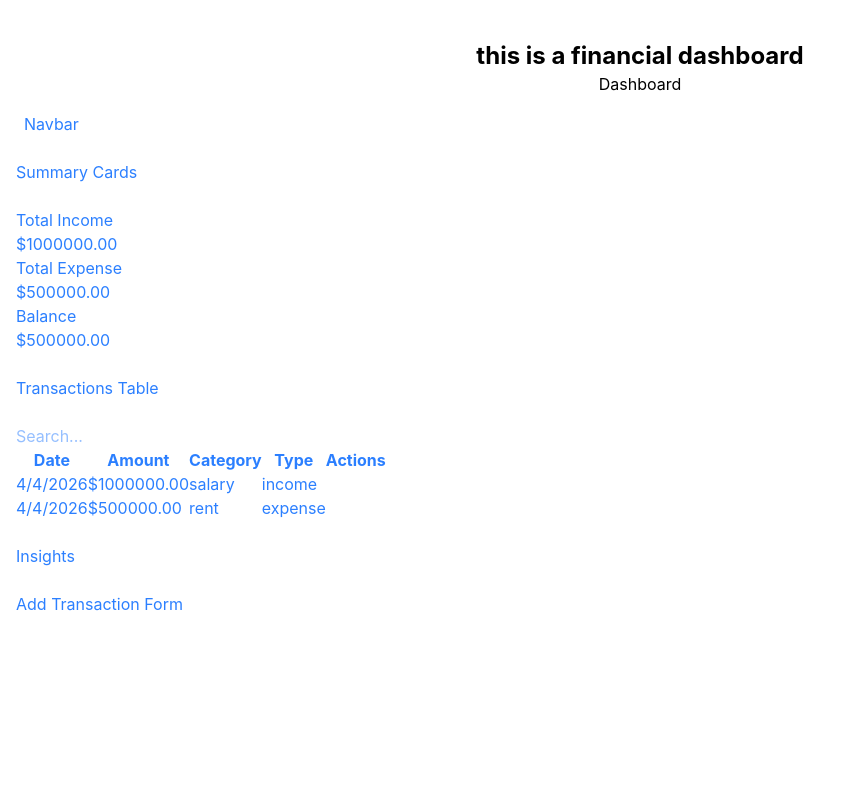
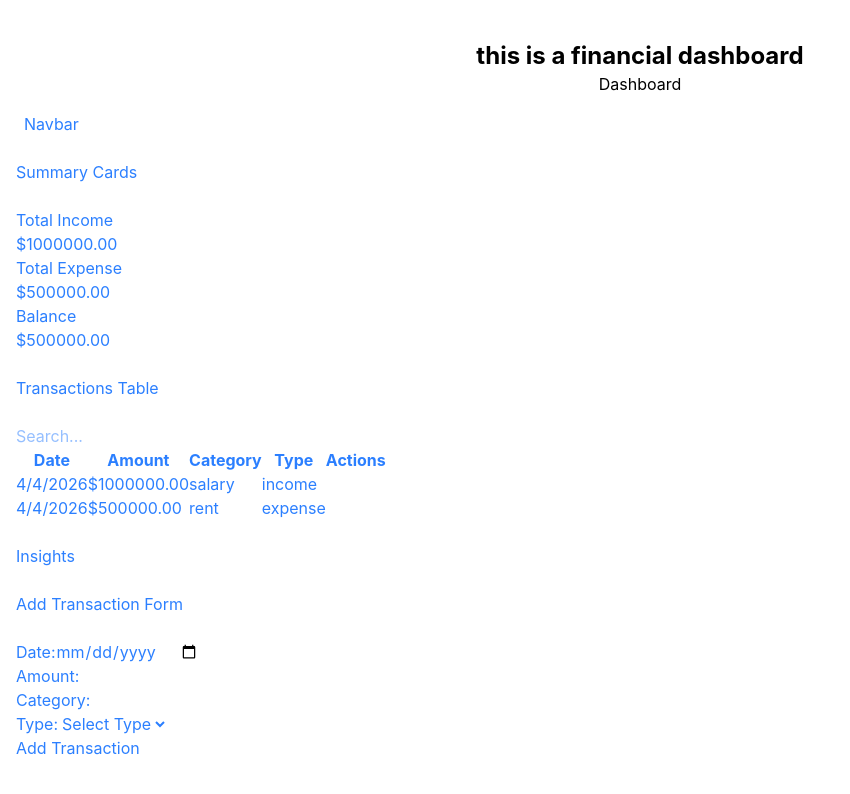
Before and after one commit to suryasekhardhal/financialDashboard, a React (Vite) app: page / in a window 1280 px wide. Shown: the top 794 px of the page, without its empty margins (0-850 px from the left). Built offline with nearby package versions, Linux system fonts and the light colour scheme.

Commit message:
implement addtransaction form

```diff
--- a/src/components/AddTransactionForm.jsx
+++ b/src/components/AddTransactionForm.jsx
@@ -1,8 +1,54 @@
-import React from "react";
+import React,{useState} from "react";
+import { useDispatch,useSelector } from "react-redux";
+import { addTransaction } from "../features/financeSlice";
 function AddTransactionForm() {
+  const [date, setDate] = useState("");
+  const [amount, setAmount] = useState("");
+  const [category, setCategory] = useState("");
+  const [type, setType] = useState("");
+  const dispatch = useDispatch();
+  const role = useSelector((state) => state.finance.role);
+
+  // if (role !== "admin") {
+  //   return <p>You do not have permission to add transactions.</p>;
+  // }
+
+  const handleSubmit = (e) => {
+    e.preventDefault();
+    dispatch(addTransaction({ date, amount, category, type }));
+    // Clear form fields after submission
+    setDate("");
+    setAmount("");
+    setCategory("");
+    setType("");
+  };
+
   return (
     <>
     <h2>Add Transaction Form</h2>
+    <form onSubmit={handleSubmit}>
+      <div>
+        <label>Date:</label>
+        <input type="date" value={date} onChange={(e) => setDate(e.target.value)} />
+      </div>
+      <div>
+        <label>Amount:</label>
+        <input type="number" value={amount} onChange={(e) => setAmount(e.target.value)} />
+      </div>
+      <div>
+        <label>Category:</label>
+        <input type="text" value={category} onChange={(e) => setCategory(e.target.value)} />
+      </div>
+      <div>
+        <label>Type:</label>
+        <select name="type" id="" value={type} onChange={(e) => setType(e.target.value)}>
+          <option value="">Select Type</option>
+          <option value="income">Income</option>
+          <option value="expense">Expense</option>
+        </select>
+      </div>
+      <button type="submit">Add Transaction</button>
+    </form>
     </>
   );
 }
```
